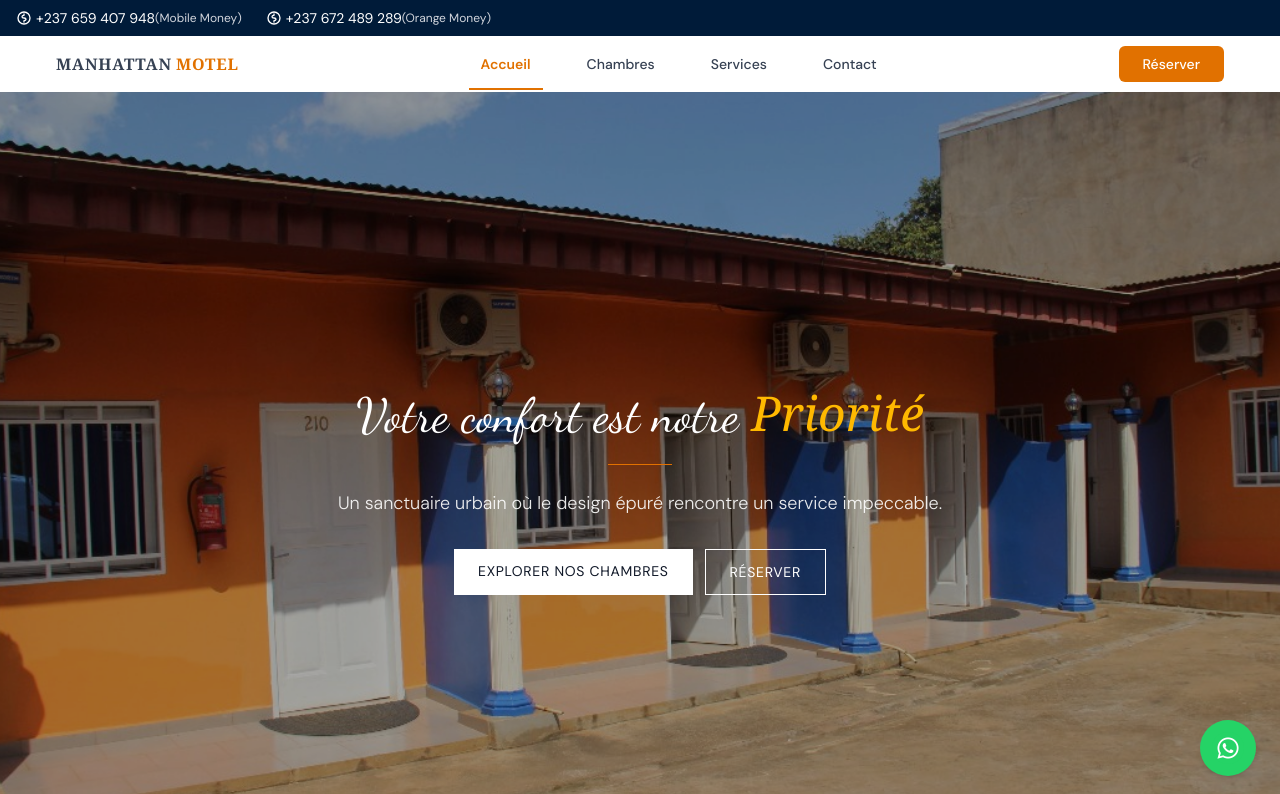
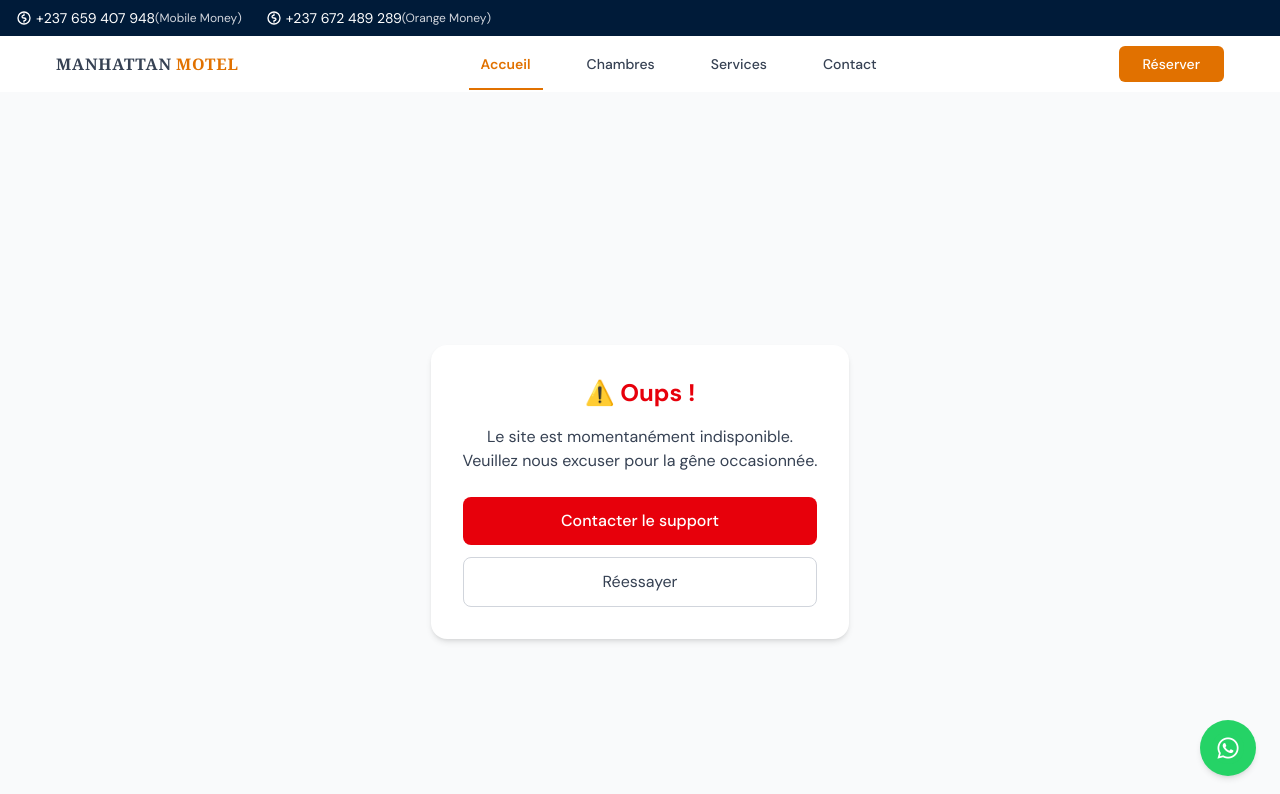
Before and after one commit to 1998-el/auberge, a Next.js app: page / in a window 1280 px wide. Shown: the top 794 px of the page. Built offline with nearby package versions, Linux system fonts and the light colour scheme; a web font is replaced by a local one.

Commit message:
sanction

```diff
--- a/src/app/page.tsx
+++ b/src/app/page.tsx
@@ -7,11 +7,30 @@ import ScrollMotion from './components/motion/ScrollMotion';
 export default function Home() {
   return (
     <main>
-      {/* Bannière principale */}
-      <HeroBanner />
+     <div class="flex flex-col items-center justify-center min-h-screen bg-gray-50 px-4">
+  <div class="bg-white rounded-2xl shadow-md p-8 max-w-md text-center">
+    <h2 class="text-2xl font-bold text-red-600 mb-4">⚠️ Oups !</h2>
+    <p class="text-gray-700 mb-6">
+      Le site est momentanément indisponible.<br />
+      Veuillez nous excuser pour la gêne occasionnée.
+    </p>
+
+    <div class="flex flex-col gap-3">
+      <a href="mailto:pmounkam8@gmail.com"
+         class="px-6 py-3 rounded-lg bg-red-600 text-white font-medium hover:bg-red-700 transition">
+        Contacter le support
+      </a>
+      <button onclick="location.reload()"
+              class="px-6 py-3 rounded-lg border border-gray-300 text-gray-700 hover:bg-gray-100 transition">
+        Réessayer
+      </button>
+    </div>
+  </div>
+</div>
+
+      {/* <HeroBanner />
 
       <div>
-        {/* Accueil */}
         <ScrollMotion>
           <section className="container mx-auto px-4 text-center flex flex-col justify-center items-center  space-y-8 py-16">
             <div className="hidden md:flex items-center ">
@@ -21,7 +40,6 @@ export default function Home() {
               Bienvenue au <span className="text-amber-600">Manhattan Motel</span>
             </h2>
 
-            {/* Texte d’intro */}
             <div className="mt-4 max-w-2xl mx-auto">
               <p className="text-gray-700 text-lg leading-relaxed">
                 Découvrez un cadre moderne, sûr et chaleureux au cœur de la ville.
@@ -31,7 +49,6 @@ export default function Home() {
               </p>
             </div>
 
-            {/* Trois images en grille */}
             <div className="grid grid-cols-1 md:grid-cols-3 gap-2 mt-12 lg:px-8 md:px-2">
               {[
                 { src: '/images/gardien.jpg', alt: 'Chambre moderne' },
@@ -55,7 +72,6 @@ export default function Home() {
           </section>
         </ScrollMotion>
 
-        {/* Sections avec image et texte */}
         <section className="my-8 bg-gray-50 py-12">
           <div className="space-y-16">
             <ScrollMotion delay={0.1}>
@@ -110,7 +126,6 @@ export default function Home() {
           </div>
         </section>
 
-        {/* Section Wi-Fi */}
         <ScrollMotion delay={0.6}>
           <section className="bg-[#001b39] py-20">
             <div className="container mx-auto px-4 max-w-6xl">
@@ -181,7 +196,6 @@ export default function Home() {
           </section>
         </ScrollMotion>
 
-        {/* Contact */}
         <ScrollMotion delay={0.7}>
           <section className="container  h-[100vh] flex flex-col justify-center items-center mx-auto px-4 py-16 text-center bg-amber-600/5" id='contact'>
             <h2 className="text-3xl font-bold text-gray-900 mb-4">
@@ -222,7 +236,6 @@ export default function Home() {
           </section>
         </ScrollMotion>
 
-        {/* Call To Action */}
         <CtaBanner
           title="Prêt pour une expérience inoubliable ?"
           subtitle="Réservez dès maintenant votre séjour exclusif"
@@ -230,7 +243,7 @@ export default function Home() {
           buttonHref="/reservation"
           backgroundImage="https://i.pinimg.com/736x/93/30/23/933023fac9c4c3ae6791082386fd8fe8.jpg"
         />
-      </div>
+      </div> */}
     </main>
   );
 }
```
